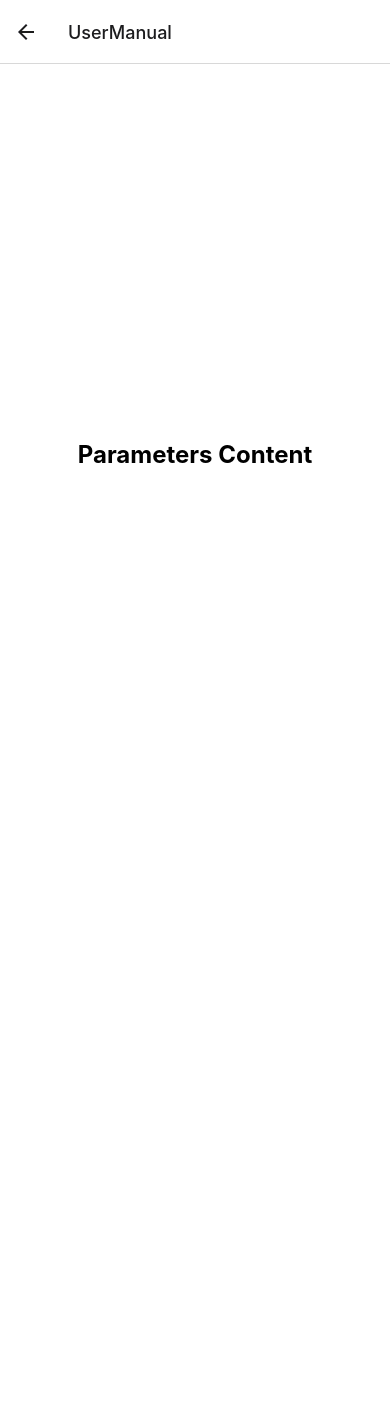
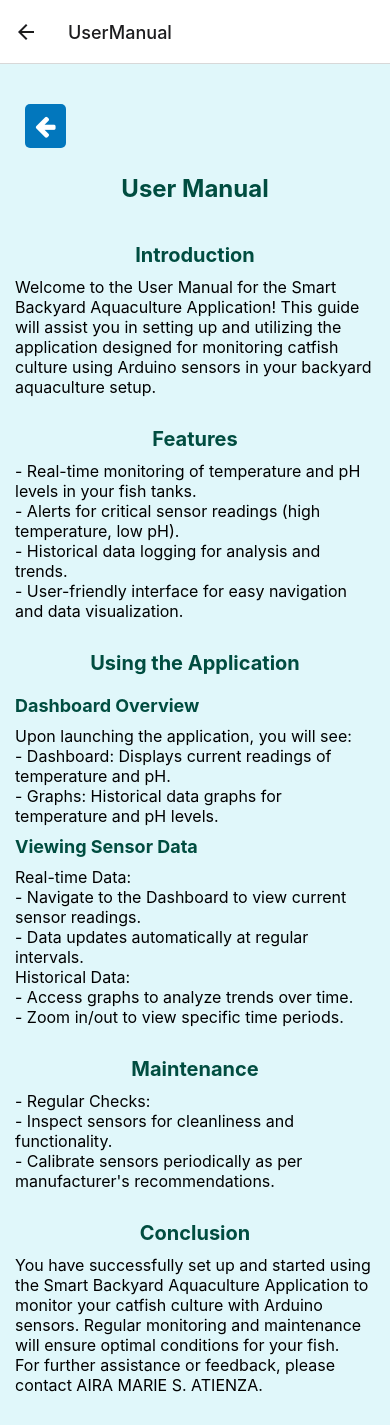
Before and after one commit to airaamarie/Capstone, a React Native app: screen /UserManual in a window 390 px wide. Before the commit the page ends 844 px from the top, so only its background shows below. Built offline with nearby package versions, Linux system fonts and the light colour scheme.

Commit message:
Usermanual

```diff
--- a/comp/Login/login.js
+++ b/comp/Login/login.js
@@ -28,7 +28,7 @@ export default class SignIn extends Component {
       });n
       alert("Required Field Is Missing!!!");
     } else {
-      var APIURL = "http://192.168.100.21/CAPSTONE/api/login.php";
+      var APIURL = "http://192.168.1.31/CAPSTONE/api/login.php";
 
       var headers = {
         'Accept': 'application/json',
--- a/comp/guide/usermanual.js
+++ b/comp/guide/usermanual.js
@@ -1,25 +1,122 @@
-// Parameters.js
 import React from 'react';
-import { View, Text, StyleSheet } from 'react-native';
+import { View, Text, StyleSheet, ScrollView, SafeAreaView, TouchableOpacity } from 'react-native';
+import Icon from 'react-native-vector-icons/FontAwesome';
 
-const UserManual = () => {
+const UserManual = ({ navigation }) => {
   return (
-    <View style={styles.container}>
-      <Text style={styles.text}>Parameters Content</Text>
-    </View>
+    <SafeAreaView style={styles.container}>
+      <ScrollView contentContainerStyle={styles.scrollContainer}>
+        <View style={styles.headerWrapper}>
+          <TouchableOpacity onPress={() => navigation.goBack()} style={styles.backButton}>
+            <Icon name="arrow-left" size={24} color="#fff" />
+          </TouchableOpacity>
+          <Text style={styles.title}>User Manual</Text>
+        </View>
+        <View style={styles.section}>
+          <Text style={styles.sectionTitle}>Introduction</Text>
+          <Text style={styles.text}>
+            Welcome to the User Manual for the Smart Backyard Aquaculture Application! This guide will assist you in setting up and utilizing the application designed for monitoring catfish culture using Arduino sensors in your backyard aquaculture setup.
+          </Text>
+        </View>
+        <View style={styles.section}>
+          <Text style={styles.sectionTitle}>Features</Text>
+          <Text style={styles.text}>- Real-time monitoring of temperature and pH levels in your fish tanks.</Text>
+          <Text style={styles.text}>- Alerts for critical sensor readings (high temperature, low pH).</Text>
+          <Text style={styles.text}>- Historical data logging for analysis and trends.</Text>
+          <Text style={styles.text}>- User-friendly interface for easy navigation and data visualization.</Text>
+        </View>
+        <View style={styles.section}>
+          <Text style={styles.sectionTitle}>Using the Application</Text>
+          <Text style={styles.subSectionTitle}>Dashboard Overview</Text>
+          <Text style={styles.text}>
+            Upon launching the application, you will see:
+          </Text>
+          <Text style={styles.text}>- Dashboard: Displays current readings of temperature and pH.</Text>
+          <Text style={styles.text}>- Graphs: Historical data graphs for temperature and pH levels.</Text>
+          <Text style={styles.subSectionTitle}>Viewing Sensor Data</Text>
+          <Text style={styles.text}>Real-time Data:</Text>
+          <Text style={styles.text}>- Navigate to the Dashboard to view current sensor readings.</Text>
+          <Text style={styles.text}>- Data updates automatically at regular intervals.</Text>
+          <Text style={styles.text}>Historical Data:</Text>
+          <Text style={styles.text}>- Access graphs to analyze trends over time.</Text>
+          <Text style={styles.text}>- Zoom in/out to view specific time periods.</Text>
+        </View>
+        <View style={styles.section}>
+          <Text style={styles.sectionTitle}>Maintenance</Text>
+          <Text style={styles.text}>- Regular Checks:</Text>
+          <Text style={styles.text}>- Inspect sensors for cleanliness and functionality.</Text>
+          <Text style={styles.text}>- Calibrate sensors periodically as per manufacturer's recommendations.</Text>
+        </View>
+        <View style={styles.section}>
+          <Text style={styles.sectionTitle}>Conclusion</Text>
+          <Text style={styles.text}>
+            You have successfully set up and started using the Smart Backyard Aquaculture Application to monitor your catfish culture with Arduino sensors. Regular monitoring and maintenance will ensure optimal conditions for your fish.
+          </Text>
+          <Text style={styles.text}>
+          </Text>
+          <Text style={styles.text}>
+            For further assistance or feedback, please contact AIRA MARIE S. ATIENZA.
+          </Text>
+        </View>
+      </ScrollView>
+    </SafeAreaView>
   );
 };
 
 const styles = StyleSheet.create({
   container: {
     flex: 1,
-    justifyContent: 'center',
-    alignItems: 'center',
-    backgroundColor: '#fff',
+    backgroundColor: '#e0f7fa',
+    paddingTop: 20,
+  },
+  scrollContainer: {
+    flexGrow: 1,
+    paddingHorizontal: 15,
+    paddingBottom: 20,
+  },
+  headerWrapper: {
+    width: '100%',
+    position: 'relative',
+    paddingTop: 30,
+  },
+  backButton: {
+    position: 'absolute',
+    left: 10,
+    top: 20,
+    backgroundColor: '#0277bd',
+    padding: 10,
+    borderRadius: 5,
+  },
+  title: {
+    fontSize: 24,
+    fontWeight: 'bold',
+    color: '#004d40',
+    textAlign: 'center',
+    marginBottom: 20,
+    marginTop: 60,
+  },
+  section: {
+    marginVertical: 10,
+  },
+  sectionTitle: {
+    fontSize: 20,
+    fontWeight: 'bold',
+    color: '#004d40',
+    textAlign: 'center',
+    marginTop: 10,
+    marginBottom: 10,
+  },
+  subSectionTitle: {
+    fontSize: 18,
+    fontWeight: 'bold',
+    color: '#004d40',
+    marginTop: 10,
+    marginBottom: 10,
   },
   text: {
-    fontSize: 24,
-    fontWeight: 'bold',
+    fontSize: 16,
+    color: '#000',
+    textAlign: 'left',
   },
 });
 
```
